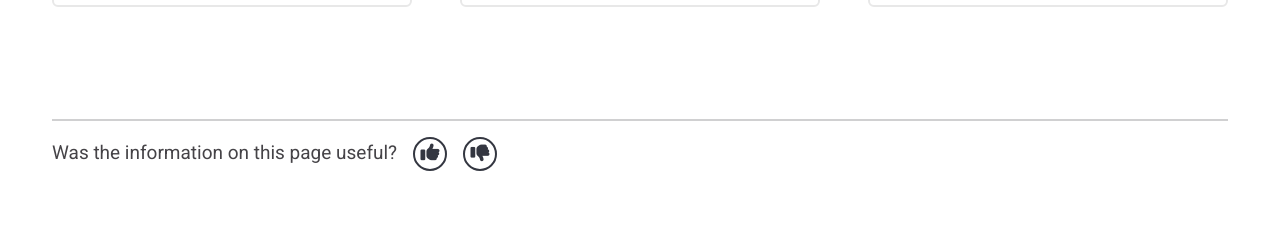
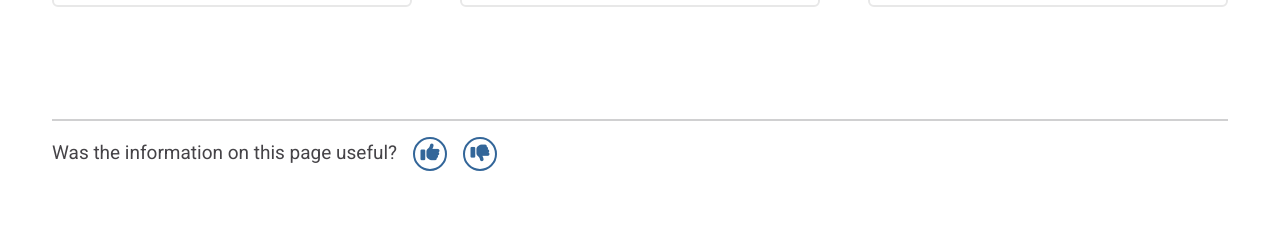
Before and after one commit to ntgovernment/territory-services, a website: page content.html in a window 1280 px wide. Shown: the part 1680-1905 px from the top of the page. Drawn offline with nearby package versions, Linux system fonts and the light colour scheme.

Commit message:
Update feedback form buttons into -colours-bg-input-fill-blue-500

```diff
--- a/src/sass/territory-services/partials/ts-feedback-form.scss
+++ b/src/sass/territory-services/partials/ts-feedback-form.scss
@@ -74,9 +74,9 @@
         }
 
         label {
-            color: $primary;
+            color: $semantic-colours-bg-input-fill-blue-500;
             background-color: transparent;
-            border: 2px solid $primary;
+            border: 2px solid $semantic-colours-bg-input-fill-blue-500;
             border-radius: 50%;
             width: 34px;
             height: 34px;
```
Also changed, not shown: dist/territory-services/territory-services.min.css, preflight/territory-services/css/territory-services.css, 1 other file.
